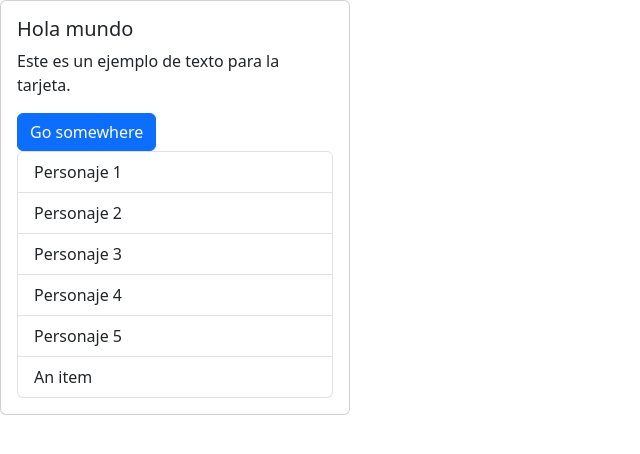
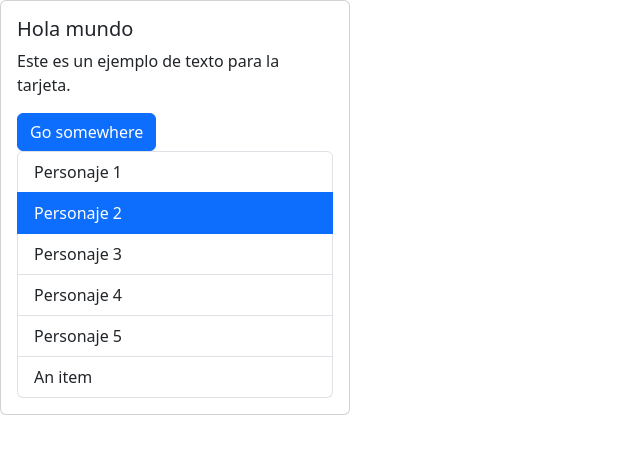
Before and after one commit to alezithop/aprende-react-ahora-curso-de-HolaMundo, a React (Vite) app: page / in a window 1280 px wide. Shown: the top 454 px of the page, without its empty margins (0-640 px from the left). Built offline with nearby package versions, Linux system fonts and the light colour scheme.

Commit message:
Gestión de estado

```diff
--- a/src/components/List.tsx
+++ b/src/components/List.tsx
@@ -1,20 +1,25 @@
+import { useState } from "react";
+
 type Props = {
   data: string[];
 };
 
 function List({ data }: Props) {
-  const handleClick = (e: string) => {
-    console.log(e);
+  // state hook permite modificar variables dentro de un componente funcional
+  // index es la variable que vamos a utilizar y setIndex la función para actualizar el valor de index
+  const [index, setIndex] = useState(1);
+  const handleClick = (i: number) => {
+    setIndex(i);
+    console.log(i);
   };
 
   return (
     <ul className="list-group">
-      {data.map((elemento) => (
-        // <li onClick={handleClick} key={elemento} className="list-group-item">
+      {data.map((elemento, i) => (
         <li
-          onClick={() => handleClick(elemento)}
+          onClick={() => handleClick(i)}
           key={elemento}
-          className="list-group-item"
+          className={`list-group-item ${index === i ? "active" : ""}`}
         >
           {elemento}
         </li>
```
